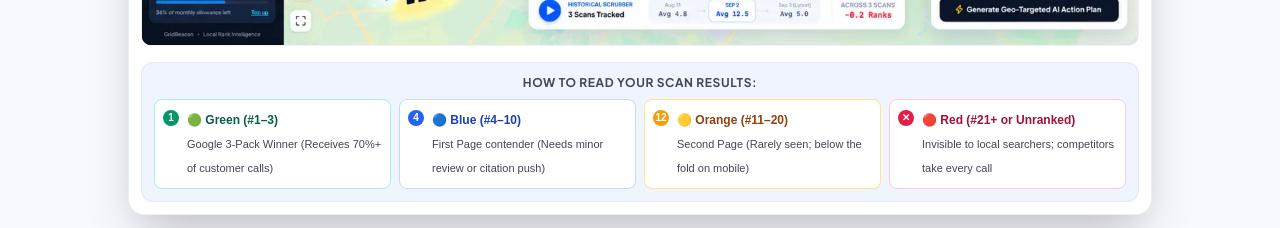
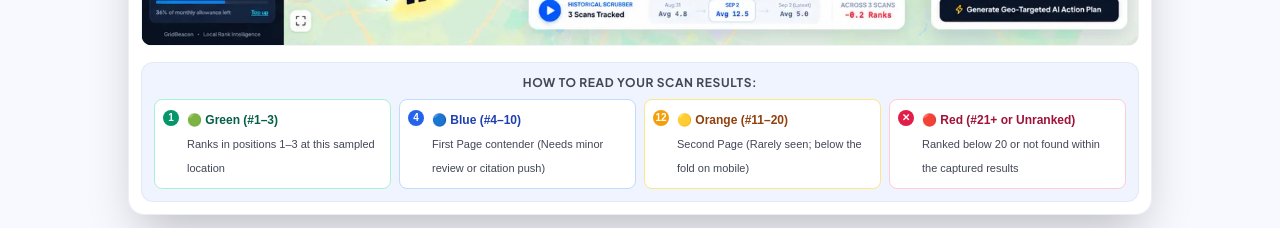
Before and after one commit to mianman44/gridbeacon-marketing, a Next.js app: page / in a window 1280 px wide. Shown: the part 1260-1488 px from the top of the page. Built offline with nearby package versions, Linux system fonts and the light colour scheme; no server answers; a web font is replaced by a local one.

Commit message:
Replace unsupported homepage call-share claims

```diff
--- a/components/marketing/stitch-home.html
+++ b/components/marketing/stitch-home.html
@@ -118,7 +118,7 @@ app.gridbeacon.com/heatmap-explorer
 <span class="w-4 h-4 rounded-full bg-emerald-600 text-white flex items-center justify-center text-[10px] font-bold shrink-0 mt-0.5">1</span>
 <div>
 <span class="font-bold text-emerald-800 block">🟢 Green (#1–3)</span>
-<span class="text-on-surface-variant text-[11px]">Google 3-Pack Winner (Receives 70%+ of customer calls)</span>
+<span class="text-on-surface-variant text-[11px]">Ranks in positions 1–3 at this sampled location</span>
 </div>
 </div>
 <div class="flex items-start gap-2 p-2 bg-surface-container-lowest rounded-lg border border-blue-200">
@@ -139,7 +139,7 @@ app.gridbeacon.com/heatmap-explorer
 <span class="w-4 h-4 rounded-full bg-rose-600 text-white flex items-center justify-center text-[10px] font-bold shrink-0 mt-0.5">✕</span>
 <div>
 <span class="font-bold text-rose-800 block">🔴 Red (#21+ or Unranked)</span>
-<span class="text-on-surface-variant text-[11px]">Invisible to local searchers; competitors take every call</span>
+<span class="text-on-surface-variant text-[11px]">Ranked below 20 or not found within the captured results</span>
 </div>
 </div>
 </div>
@@ -678,7 +678,7 @@ app.gridbeacon.com/heatmap-explorer
 </div>
 <h4 class="font-headline-sm text-body-lg font-bold text-on-surface mb-2">Local 3-Pack</h4>
 <p class="font-body-sm text-on-surface-variant text-xs leading-relaxed">
-            The coveted box on Google's search engine results containing exactly three local businesses alongside map pins. The 3-pack captures over <strong>70% of phone calls</strong> and high-intent customer clicks.
+            The coveted box on Google's search engine results containing exactly three local businesses alongside map pins. A top-three ranking indicates visibility at that location; it does not measure calls or clicks.
           </p>
 </div>
 <div class="mt-4 pt-3 border-t border-surface-container text-[11px] font-label-data text-tertiary font-semibold">
```
Also changed, not shown: components/marketing/stitch-markup.ts (+1 -1 lines).
